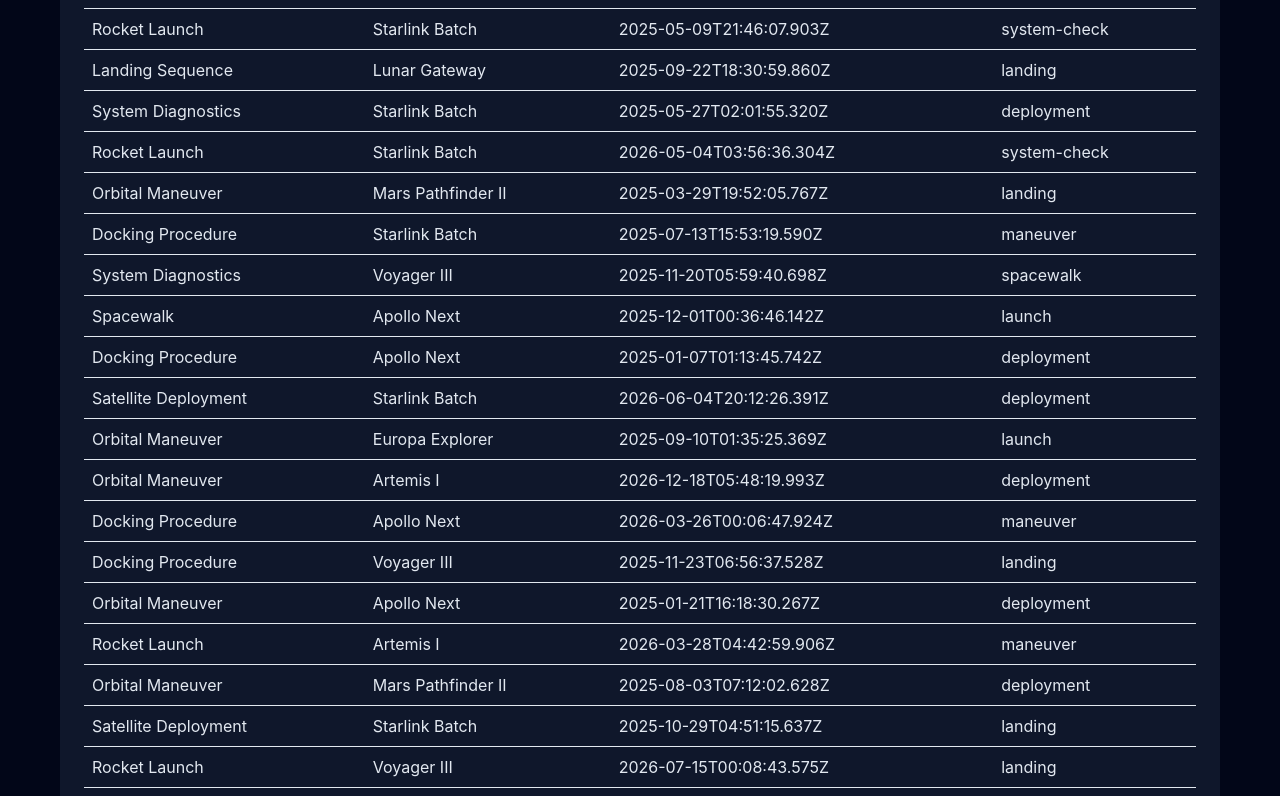
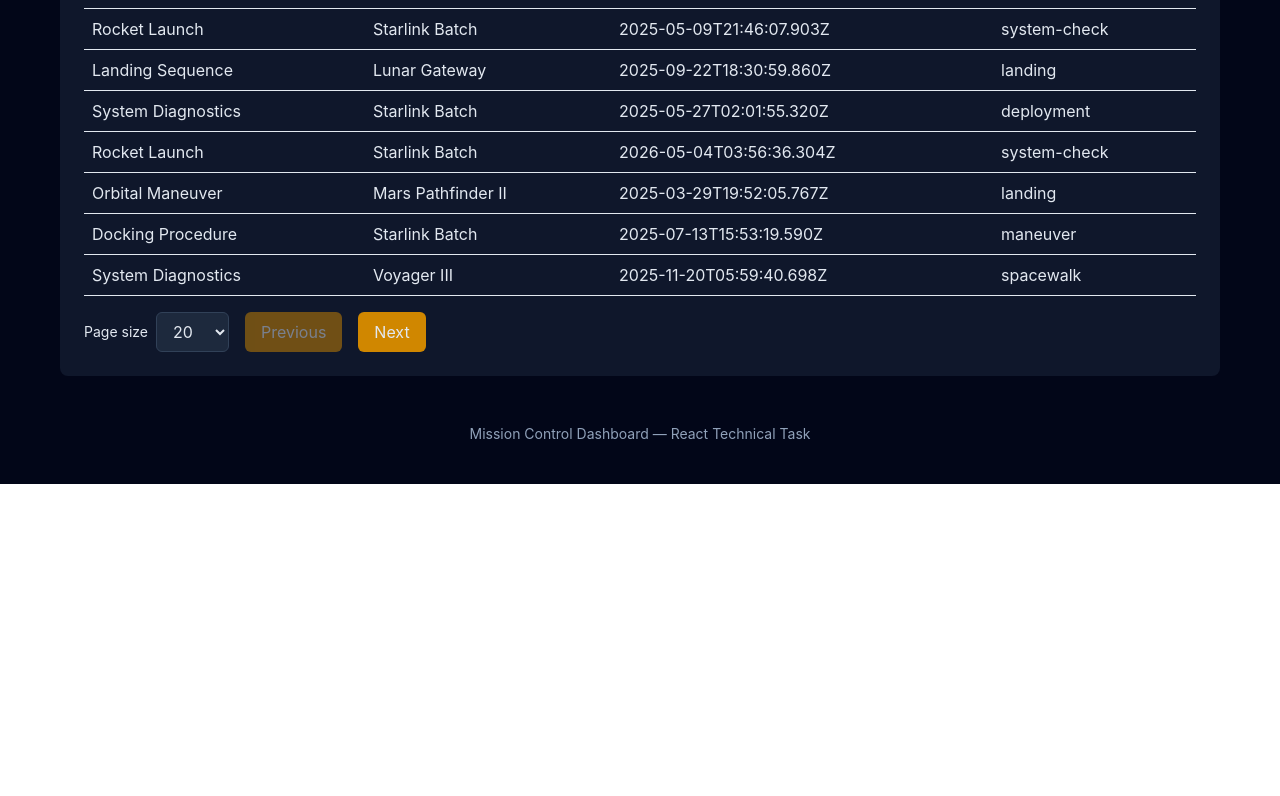
Before and after one commit to XxYassinexX/mission-control-dashboard, a React (Vite) app: page / in a window 1280 px wide. Shown: the part 885-1681 px from the top of the page. After the commit the page ends 1369 px from the top, so only its background shows below. Built offline with nearby package versions, Linux system fonts and the light colour scheme.

Commit message:
feat: add DataGrid pagination

```diff
--- a/src/components/DataGrid/DataGrid.tsx
+++ b/src/components/DataGrid/DataGrid.tsx
@@ -1,4 +1,6 @@
+import { useState } from "react"
 import type { DataGridProps } from "./DataGrid.types"
+import { Pagination } from "./Pagination"
 
 export function DataGrid<T>({
   data,
@@ -6,6 +8,12 @@ export function DataGrid<T>({
   loading,
   error,
 }: DataGridProps<T>) {
+
+  const [page, setPage] = useState(0)
+  const [pageSize, setPageSize] = useState(20)
+
+  const start = page * pageSize
+  const paginatedData = data.slice(start, start + pageSize)
 
   if (loading) {
     return <div className="">Loading...</div>
@@ -35,7 +43,7 @@ export function DataGrid<T>({
         </thead>
 
         <tbody>
-          {data.map((row, rowIndex) => (
+          {paginatedData.map((row, rowIndex) => (
             <tr key={rowIndex}>
               {columns
                 .map(column => (
@@ -48,6 +56,33 @@ export function DataGrid<T>({
         </tbody>
 
       </table>
+
+      <div className="flex gap-4 mt-4">
+        <Pagination
+          value={pageSize}
+          onChange={nextPageSize => {
+            setPageSize(nextPageSize)
+            setPage(0)
+          }}
+        />
+
+        <button
+          className="px-4 py-2 bg-yellow-600 rounded-md hover:bg-yellow-500 transition-colors cursor-pointer disabled:opacity-50 disabled:cursor-not-allowed"
+          disabled={page === 0}
+          onClick={() => setPage(p => p - 1)}
+        >
+          Previous
+        </button>
+
+        <button
+          className="px-4 py-2 bg-yellow-600 rounded-md hover:bg-yellow-500 transition-colors cursor-pointer disabled:opacity-50 disabled:cursor-not-allowed"
+          disabled={(page + 1) * pageSize >= data.length}
+          onClick={() => setPage(p => p + 1)}
+        >
+          Next
+        </button>
+
+      </div>
     </div>
   )
 }
--- /dev/null
+++ b/src/components/DataGrid/Pagination.tsx
@@ -0,0 +1,24 @@
+type PaginationProps = {
+  value: number
+  onChange: (nextPageSize: number) => void
+}
+
+export function Pagination({ value, onChange }: PaginationProps) {
+  return (
+    <div className="flex items-center gap-2">
+      <label htmlFor="page-size" className="text-sm">
+        Page size
+      </label>
+      <select
+        id="page-size"
+        className="px-3 py-2 rounded-md bg-slate-800 border border-slate-700"
+        value={value}
+        onChange={e => onChange(Number(e.target.value))}
+      >
+        <option value={20}>20</option>
+        <option value={50}>50</option>
+        <option value={100}>100</option>
+      </select>
+    </div>
+  )
+}
```
